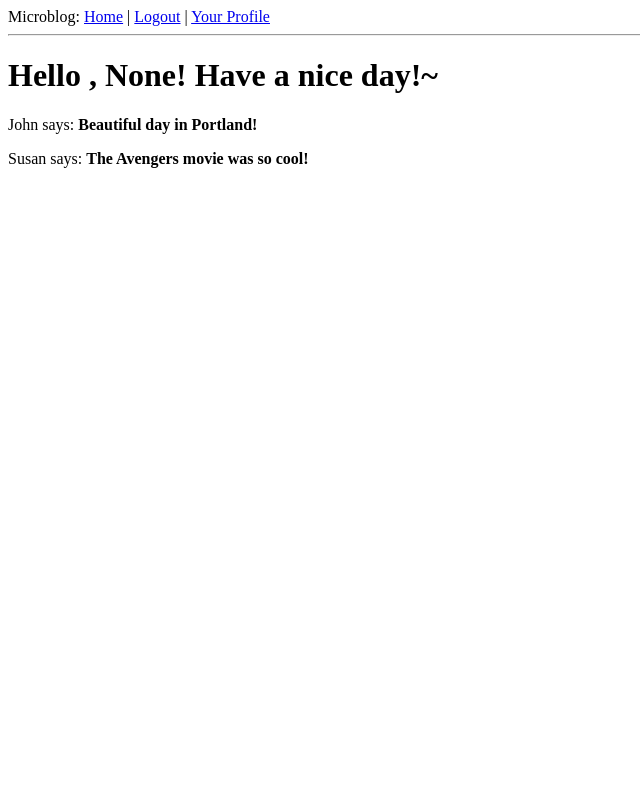
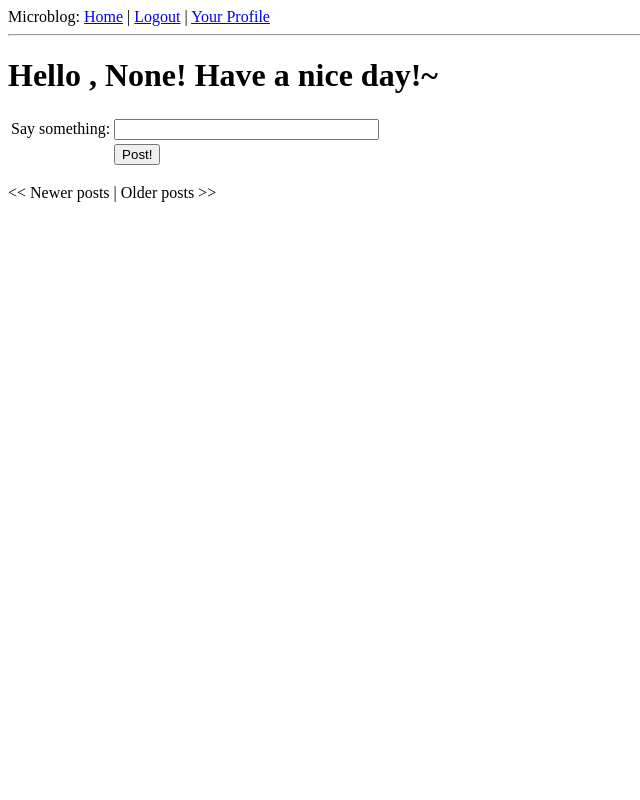
Before and after one commit to flingflingfling/microblog, a Flask app: page / in a window 1280 px wide. Shown: the whole page, without its empty margins (0-640 px from the left). Run offline with Flask 2, Linux system fonts and the light colour scheme; a user stored in the database is signed in; data comes from the database, SQL or seed files in the repository; data that the repository does not hold is empty; parts of the project's set-up code (start-up, migrations or seed data) failed here and were passed over.

Commit message:
ver0.9 complete

```diff
--- a/app/forms.py
+++ b/app/forms.py
@@ -1,3 +1,4 @@
+#coding=utf-8
 #!/home/purplemaple/py2/microblog/flaskt/bin/python
 from flask.ext.wtf import Form
 from wtforms import StringField, BooleanField, TextAreaField
@@ -26,3 +27,6 @@
             self.nickname.errors.append('This nickname is already in use.Please choos another one.')
             return False
         return True
+
+class PostForm(Form):
+    post = StringField('post', validators=[DataRequired()])
--- a/app/templates/index.html
+++ b/app/templates/index.html
@@ -1,7 +1,30 @@
+<!-- extend base layout -->
 {% extends "base.html" %}
+
 {% block content %}
-<h1>Hello , {{user.nickname}}! Have a nice day!~</h1>
-{% for post in posts %}
-<div><p>{{post.author.nickname}}  says:  <b>{{post.body}}</b></p></div>
-{% endfor %}
+    <h1>Hello , {{g.user.nickname}}! Have a nice day!~</h1>
+    <form action="" method="post" name="post">
+        {{ form.hidden_tag() }}
+        <table>
+            <tr>
+                <td>Say something:</td>
+                <td>{{ form.post(size=30, maxlength=140) }}</td>
+                <td>
+                    {% for error in form.post.errors %}
+                    <span style="color:red;">[{{ error }}]</span><br/>
+                    {% endfor %}
+                </td>
+            </tr>
+            <tr>
+                    <td></td>
+                    <td><input type="submit" value="Post!"></td>
+                    <td></td>
+            </tr>
+        </table>
+    </form>
+    {% for post in posts.items %}
+        {% include 'post.html' %}
+    {% endfor %}
+    {% if posts.has_prev %}<a href="{{ url_for('index', page=posts.prev_num) }}"><< Newer posts</a>{% else %}<< Newer posts{% endif %} |
+    {% if posts.has_next %}<a href="{{ url_for('index', page=posts.next_num) }}">Older posts >></a>{% else %}Older posts >>{% endif %}
 {% endblock %}
--- a/app/templates/user.html
+++ b/app/templates/user.html
@@ -22,7 +22,9 @@
       </tr>
   </table>
   <hr>
-    {% for post in posts %}
+    {% for post in posts.items %}
         {% include 'post.html' %}
     {% endfor %}
+    {% if posts.has_prev %}<a href="{{ url_for('user', nickname=user.nickname, page=posts.prev_num) }}"><< Newer posts</a>{% else %}<< Newer posts{% endif %} |
+    {% if posts.has_next %}<a href="{{ url_for('user', nickname=user.nickname, page=posts.next_num) }}">Older posts >></a>{% else %}Older posts >>{% endif %}
 {% endblock %}
--- a/app/views.py
+++ b/app/views.py
@@ -2,9 +2,10 @@
 from flask import render_template, flash, redirect, session, url_for, request, g
 from flask.ext.login import login_user, logout_user, current_user, login_required
 from app import app, db, lm, oid
-from .forms import LoginForm, EditForm
-from .models import User
+from .forms import LoginForm, EditForm, PostForm
+from .models import User, Post
 from datetime import datetime
+from config import POSTS_PER_PAGE
 
 @lm.user_loader
 def load_user(id):
@@ -18,24 +19,32 @@
         db.session.add(g.user)
         db.session.commit()
 
-@app.route('/')
-@app.route('/index')
+@app.errorhandler(404)
+def not_found_error(error):
+    return render_template('404.html'),404
+
+@app.errorhandler(500)
+def internal_error(error):
+    db.session.rollback()
+    return render_template('500.html'), 500
+
+
+@app.route('/', methods=['GET', 'POST'])
+@app.route('/index', methods=['GET', 'POST'])
+@app.route('/index/<int:page>', methods=['GET', 'POST'])
 @login_required
-def index():
-    user = g.user
-    posts = [
-        {
-            'author': { 'nickname': 'John'  },
-            'body': 'Beautiful day in Portland!'
-        },
-        {
-            'author': { 'nickname': 'Susan'  },
-            'body': 'The Avengers movie was so cool!'
-        }
-    ]
+def index(page=1):
+    form = PostForm()
+    if form.validate_on_submit():
+        post = Post(body=form.post.data, timestamp=datetime.utcnow(), author=g.user)
+        db.session.add(post)
+        db.session.commit()
+        flash('Your post is now live!')
+        return redirect(url_for('index'))
+    posts = g.user.followed_posts().paginate(page, POSTS_PER_PAGE, False)
     return render_template('index.html',
         title = 'Home',
-        user = user,
+        form=form,
         posts = posts)
 
 @app.route('/login', methods=['GET', 'POST'])
@@ -81,16 +90,14 @@
     return redirect(url_for('index'))
 
 @app.route('/user/<nickname>')
+@app.route('/user/<nickname>/<int:page>')
 @login_required
-def user(nickname):
+def user(nickname, page=1):
     user = User.query.filter_by(nickname=nickname).first()
     if user is None:
         flash('User %s not found.'% nickname)
         return redirect(url_for('index'))
-    posts = [
-        {'author':user, 'body':'Test post#1'},
-        {'author':user, 'body':'Test post#2'}
-    ]
+    posts = user.posts.paginate(page, POSTS_PER_PAGE, False)
     return render_template('user.html',user=user,posts=posts)
 
 @app.route('/edit', methods=['GET', 'POST'])
@@ -146,12 +153,3 @@
     db.session.commit()
     flash('You have stopped following ' + nickname + '.')
     return redirect(url_for('user', nickname=nickname))
-
-@app.errorhandler(404)
-def not_found_error(error):
-    return render_template('404.html'),404
-
-@app.errorhandler(500)
-def internal_error(error):
-    db.session.rollback()
-    return render_template('500.html'), 500
--- a/config.py
+++ b/config.py
@@ -27,3 +27,5 @@
 
 #administrator list
 ADMINS = ['a4512046+flasktest-microblog@gmail.com']
+# pagination:spilt into some pages
+POSTS_PER_PAGE = 3
```
Also changed, not shown: 1 other file.
